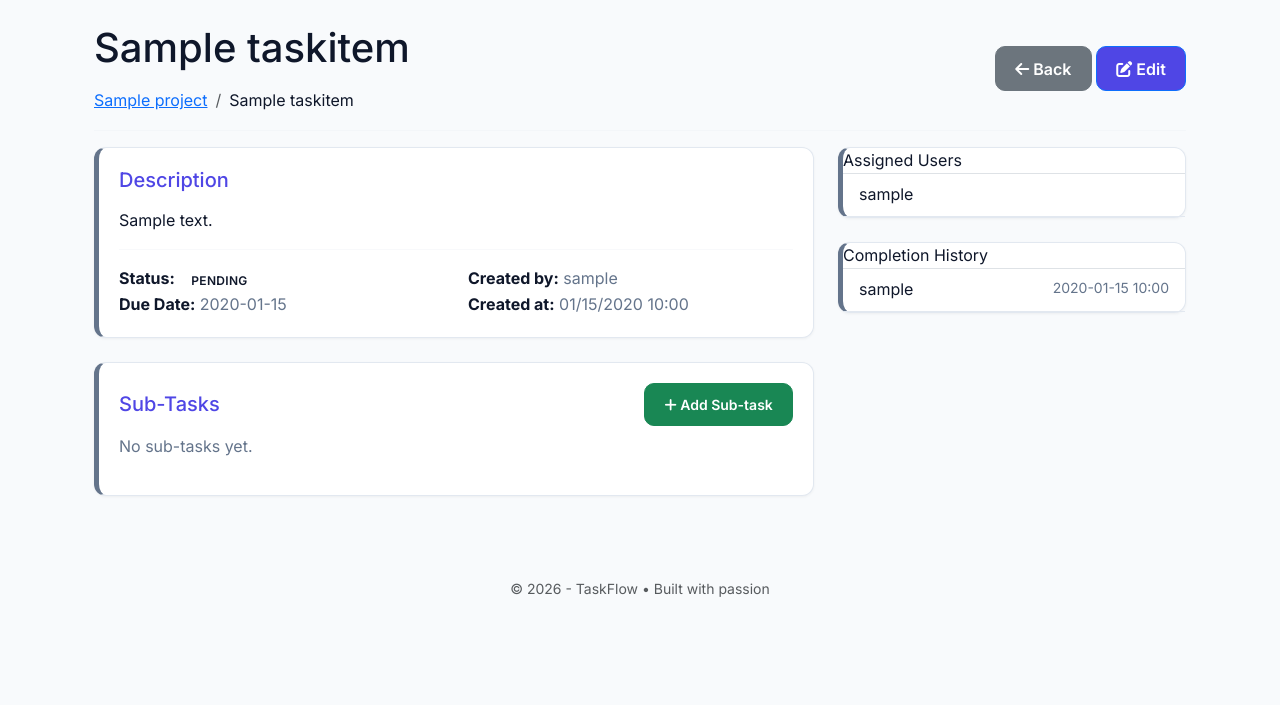
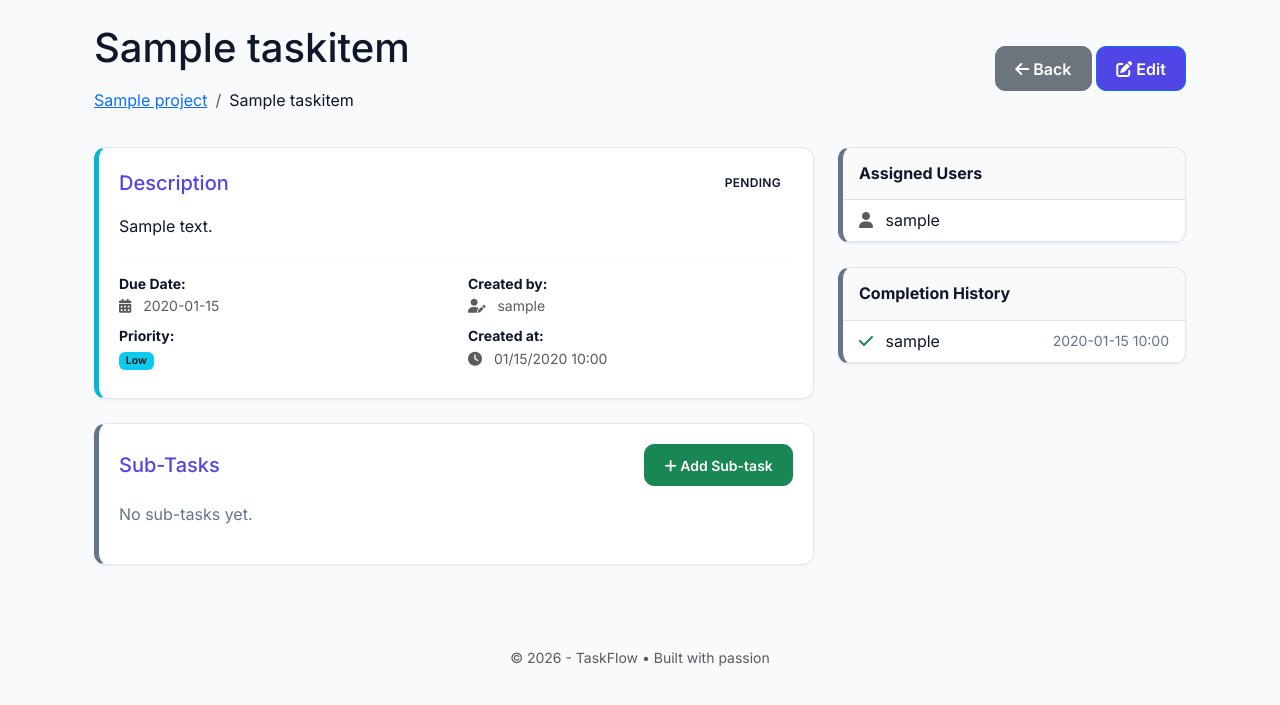
Before and after one commit to dzidzis94/TaskManagementApp, an ASP.NET Core app: page /Tasks/Details/1 in a window 1280 px wide. Shown: the part 58-763 px from the top of the page. Run offline with ASP.NET Core 8, Linux system fonts and the light colour scheme; a user stored in the database is signed in; tables that the repository leaves empty hold one stand-in row (values such as "Sample post"); some libraries are stand-ins or nearby versions.

Commit message:
Refactor Task views to match card-based UI standard
- Updated `Views/Shared/_TaskCardPartial.cshtml` to use `.task-item` card layout with CSS variables and status badges.
- Updated `Views/Tasks/Details.cshtml` to align with the new design and support recursive sub-task rendering via a helper function.
- Added `.sub-tasks` class to `wwwroot/css/site.css` for nested task styling.
- Added `Priority` property to `TaskSummaryViewModel` and updated `TaskService` mapping.
- Cleaned up `Views/Tasks/Index.cshtml`.

```diff
--- a/Services/TaskService.cs
+++ b/Services/TaskService.cs
@@ -44,6 +44,7 @@ namespace TaskManagementApp.Services
                     Title = t.Title,
                     Description = t.Description,
                     Status = t.Status,
+                    Priority = t.Priority,
                     DueDate = t.DueDate,
                     ProjectId = t.ProjectId,
                     ParentTaskId = t.ParentTaskId,
--- a/ViewModels/TaskSummaryViewModel.cs
+++ b/ViewModels/TaskSummaryViewModel.cs
@@ -12,6 +12,7 @@ namespace TaskManagementApp.ViewModels
         public string Title { get; set; }
         public string Description { get; set; }
         public ModelTaskStatus Status { get; set; }
+        public TaskPriority Priority { get; set; }
         public DateTime? DueDate { get; set; }
         public int? ProjectId { get; set; }
         public int? ParentTaskId { get; set; }
--- a/Views/Tasks/Details.cshtml
+++ b/Views/Tasks/Details.cshtml
@@ -45,21 +45,38 @@
     <div class="row">
         <!-- Main Task Details -->
         <div class="col-lg-8">
-            <div class="task-item mb-4">
-                <div class="card-body">
-                    <h5 class="card-title mb-3" style="color: var(--primary-color);">Description</h5>
+            <div class="task-item @("task-priority-" + Model.Priority) mb-4">
+                <div class="d-flex justify-content-between align-items-center mb-3">
+                    <h5 class="card-title mb-0" style="color: var(--primary-color);">Description</h5>
+                    <span class="status-badge @(Model.Status == TaskManagementApp.Models.TaskStatus.Completed ? "status-completed" : Model.Status == TaskManagementApp.Models.TaskStatus.InProgress ? "status-in-progress" : "status-pending")">@Model.Status</span>
+                </div>
+
                 <p class="card-text" style="color: var(--text-color);">@Model.Description</p>
                 <hr style="border-color: var(--border-color);" />
-                    <div class="row">
+
+                <div class="row text-muted small">
                     <div class="col-md-6">
-                            <strong style="color: var(--text-color);">Status:</strong> <span class="status-badge @(Model.Status == TaskManagementApp.Models.TaskStatus.Completed ? "status-completed" : Model.Status == TaskManagementApp.Models.TaskStatus.InProgress ? "status-in-progress" : "status-pending")">@Model.Status</span><br />
-                            <strong style="color: var(--text-color);">Due Date:</strong> <span style="color: var(--text-muted);">@(Model.DueDate?.ToString("yyyy-MM-dd") ?? "Not set")</span>
+                        <div class="mb-2">
+                            <strong style="color: var(--text-color);">Due Date:</strong> <br>
+                            <i class="fas fa-calendar-alt me-2"></i> @(Model.DueDate?.ToString("yyyy-MM-dd") ?? "Not set")
+                        </div>
+                         <div class="mb-2">
+                             <strong style="color: var(--text-color);">Priority:</strong> <br>
+                             <span class="badge @(Model.Priority == TaskManagementApp.Models.TaskPriority.High ? "bg-danger" : Model.Priority == TaskManagementApp.Models.TaskPriority.Medium ? "bg-warning text-dark" : "bg-info text-dark")">@Model.Priority</span>
+                         </div>
                     </div>
                     <div class="col-md-6">
-                            <strong style="color: var(--text-color);">Created by:</strong> <span style="color: var(--text-muted);">@Model.CreatedBy?.UserName</span><br />
-                            <strong style="color: var(--text-color);">Created at:</strong> <span style="color: var(--text-muted);">@Model.CreatedAt.ToString("g")</span>
+                        <div class="mb-2">
+                            <strong style="color: var(--text-color);">Created by:</strong> <br>
+                            <i class="fas fa-user-edit me-2"></i> @Model.CreatedBy?.UserName
+                        </div>
+                        <div class="mb-2">
+                            <strong style="color: var(--text-color);">Created at:</strong> <br>
+                            <i class="fas fa-clock me-2"></i> @Model.CreatedAt.ToString("g")
                         </div>
                     </div>
+                </div>
+
                  @if (canComplete)
                 {
                     <form asp-controller="Tasks" asp-action="MarkAsCompleted" asp-route-id="@Model.Id" method="post" class="mt-3">
@@ -67,21 +84,22 @@
                     </form>
                 }
             </div>
-            </div>
 
             <!-- Subtasks -->
             <div class="task-item">
-                <div class="card-body">
-                    <div class="d-flex justify-content-between align-items-center mb-2">
-                         <h5 class="card-title" style="color: var(--primary-color);">Sub-Tasks</h5>
+                <div class="d-flex justify-content-between align-items-center mb-3">
+                     <h5 class="card-title mb-0" style="color: var(--primary-color);">Sub-Tasks</h5>
                      @if (User.IsInRole("Admin"))
                      {
                         <a asp-action="Create" asp-route-parentTaskId="@Model.Id" asp-route-projectId="@Model.ProjectId" class="btn btn-sm btn-success"><i class="fas fa-plus"></i> Add Sub-task</a>
                      }
                 </div>
+
                 @if (Model.SubTasks != null && Model.SubTasks.Any())
                 {
-                        @await Html.PartialAsync("_TaskList", Model.SubTasks)
+                    <div class="sub-tasks">
+                         @await Html.PartialAsync("_TaskList", Model.SubTasks.Select(MapToSummary))
+                    </div>
                 }
                 else
                 {
@@ -89,18 +107,21 @@
                 }
             </div>
         </div>
-        </div>
 
         <!-- Side Panel for Assignments and Completions -->
         <div class="col-lg-4">
-            <div class="task-item mb-4 p-0">
-                <div class="card-header bg-transparent border-bottom" style="border-color: var(--border-color); color: var(--text-color);">Assigned Users</div>
+            <div class="task-item mb-4 p-0 overflow-hidden">
+                <div class="p-3 border-bottom" style="border-color: var(--border-color); background-color: rgba(0,0,0,0.02);">
+                    <h6 class="mb-0 fw-bold" style="color: var(--text-color);">Assigned Users</h6>
+                </div>
                 <ul class="list-group list-group-flush">
                     @if (Model.TaskAssignments != null && Model.TaskAssignments.Any())
                     {
                         @foreach (var assignment in Model.TaskAssignments)
                         {
-                            <li class="list-group-item bg-transparent" style="color: var(--text-color); border-bottom: 1px solid var(--border-color);">@assignment.User?.UserName</li>
+                            <li class="list-group-item bg-transparent" style="color: var(--text-color); border-bottom: 1px solid var(--border-color);">
+                                <i class="fas fa-user me-2 text-muted"></i> @assignment.User?.UserName
+                            </li>
                         }
                     }
                     else
@@ -110,15 +131,17 @@
                 </ul>
             </div>
 
-            <div class="task-item p-0">
-                <div class="card-header bg-transparent border-bottom" style="border-color: var(--border-color); color: var(--text-color);">Completion History</div>
+            <div class="task-item p-0 overflow-hidden">
+                 <div class="p-3 border-bottom" style="border-color: var(--border-color); background-color: rgba(0,0,0,0.02);">
+                    <h6 class="mb-0 fw-bold" style="color: var(--text-color);">Completion History</h6>
+                </div>
                  <ul class="list-group list-group-flush">
                     @if (Model.TaskCompletions != null && Model.TaskCompletions.Any())
                     {
                         @foreach (var completion in Model.TaskCompletions.OrderByDescending(c => c.CompletionDate))
                         {
-                            <li class="list-group-item bg-transparent d-flex justify-content-between" style="color: var(--text-color); border-bottom: 1px solid var(--border-color);">
-                                <span>@completion.User?.UserName</span>
+                            <li class="list-group-item bg-transparent d-flex justify-content-between align-items-center" style="color: var(--text-color); border-bottom: 1px solid var(--border-color);">
+                                <span><i class="fas fa-check text-success me-2"></i> @completion.User?.UserName</span>
                                 <small style="color: var(--text-muted);">@completion.CompletionDate.ToString("yyyy-MM-dd HH:mm")</small>
                             </li>
                         }
@@ -132,3 +155,26 @@
         </div>
     </div>
 </div>
+
+@functions {
+    TaskManagementApp.ViewModels.TaskSummaryViewModel MapToSummary(TaskManagementApp.Models.TaskItem task)
+    {
+        return new TaskManagementApp.ViewModels.TaskSummaryViewModel
+        {
+            Id = task.Id,
+            Title = task.Title,
+            Description = task.Description,
+            Status = task.Status,
+            Priority = task.Priority,
+            DueDate = task.DueDate,
+            ProjectId = task.ProjectId,
+            ParentTaskId = task.ParentTaskId,
+            CreatedAt = task.CreatedAt,
+            AssignedUserNames = task.TaskAssignments?.Where(ta => ta.User != null).Select(ta => ta.User.UserName).ToList() ?? new List<string>(),
+            AssignedUserIds = task.TaskAssignments?.Select(ta => ta.UserId).ToList() ?? new List<string>(),
+            CompletedUserNames = task.TaskCompletions?.Where(tc => tc.User != null).Select(tc => tc.User.UserName).ToList() ?? new List<string>(),
+            CompletedUserIds = task.TaskCompletions?.Select(tc => tc.UserId).ToList() ?? new List<string>(),
+            SubTasks = task.SubTasks?.Select(MapToSummary).ToList() ?? new List<TaskManagementApp.ViewModels.TaskSummaryViewModel>()
+        };
+    }
+}
--- a/wwwroot/css/site.css
+++ b/wwwroot/css/site.css
@@ -143,3 +143,11 @@ h4.text-muted {
 .task-item {
     animation: fadeIn 0.4s ease-out;
 }
+
+/* --- 8. SUB-TASKS --- */
+.sub-tasks {
+    border-left: 2px dashed var(--border-color);
+    padding-left: 1.5rem;
+    margin-left: 0.5rem;
+    margin-top: 1rem;
+}
```
Also changed, not shown: Views/Shared/_TaskCardPartial.cshtml (+46 -34 lines), Views/Tasks/Index.cshtml (+1 -6 lines). Lines whose indentation alone changed are shown as unchanged.
